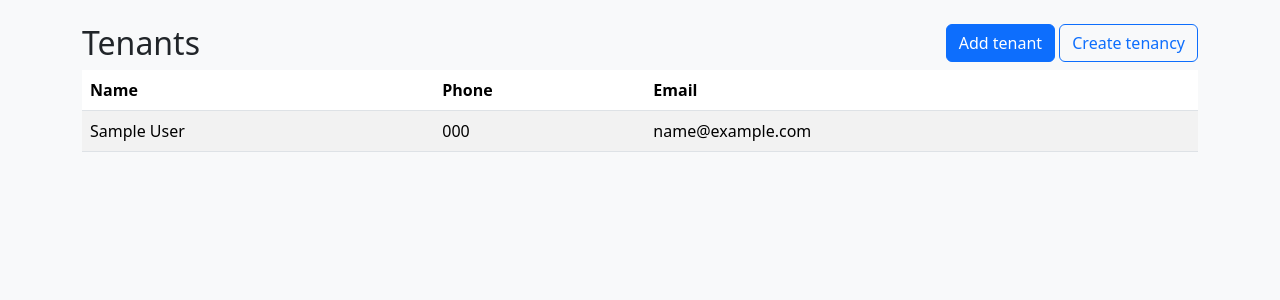
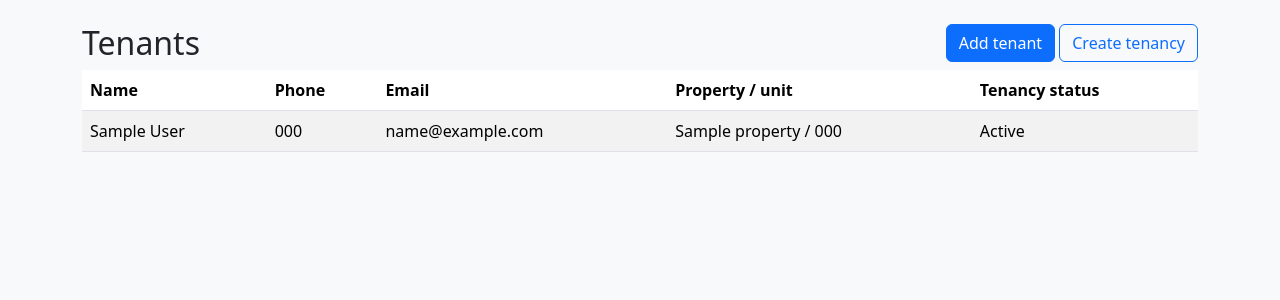
Before and after one commit to Waryd000/smart-property-manager, a Django app: page /tenants/ in a window 1280 px wide. Shown: the part 56-356 px from the top of the page. Run offline with Django 5.2, Linux system fonts and the light colour scheme; a user stored in the database is signed in; tables that the repository leaves empty hold one stand-in row (values such as "Sample post"); parts of the project's set-up code (start-up, migrations or seed data) failed here and were passed over.

Commit message:
Show tenant property, unit and tenancy status

```diff
--- a/templates/tenants/list.html
+++ b/templates/tenants/list.html
@@ -1 +1,25 @@
-{% extends "base.html" %}{% block content %}<div class="d-flex justify-content-between"><h2>Tenants</h2><div><a class="btn btn-primary" href="new/">Add tenant</a> <a class="btn btn-outline-primary" href="tenancies/new/">Create tenancy</a></div></div><table class="table table-striped"><thead><tr><th>Name</th><th>Phone</th><th>Email</th></tr></thead><tbody>{% for t in tenants %}<tr><td>{{ t.full_name }}</td><td>{{ t.phone }}</td><td>{{ t.email }}</td></tr>{% empty %}<tr><td colspan="3">No tenants registered.</td></tr>{% endfor %}</tbody></table>{% endblock %}
+{% extends "base.html" %}
+{% block content %}
+<div class="d-flex justify-content-between">
+  <h2>Tenants</h2>
+  <div><a class="btn btn-primary" href="new/">Add tenant</a> <a class="btn btn-outline-primary" href="tenancies/new/">Create tenancy</a></div>
+</div>
+<div class="table-responsive">
+<table class="table table-striped align-middle">
+  <thead><tr><th>Name</th><th>Phone</th><th>Email</th><th>Property / unit</th><th>Tenancy status</th></tr></thead>
+  <tbody>
+    {% for t in tenants %}
+      {% for tenancy in t.tenancies.all %}
+      <tr>
+        <td>{{ t.full_name }}</td><td>{{ t.phone|default:"—" }}</td><td>{{ t.email|default:"—" }}</td>
+        <td>{{ tenancy.unit.property.name }} / {{ tenancy.unit.unit_number }}</td>
+        <td>{{ tenancy.get_status_display }}</td>
+      </tr>
+      {% endfor %}
+    {% empty %}
+    <tr><td colspan="5">No tenants registered.</td></tr>
+    {% endfor %}
+  </tbody>
+</table>
+</div>
+{% endblock %}
```
